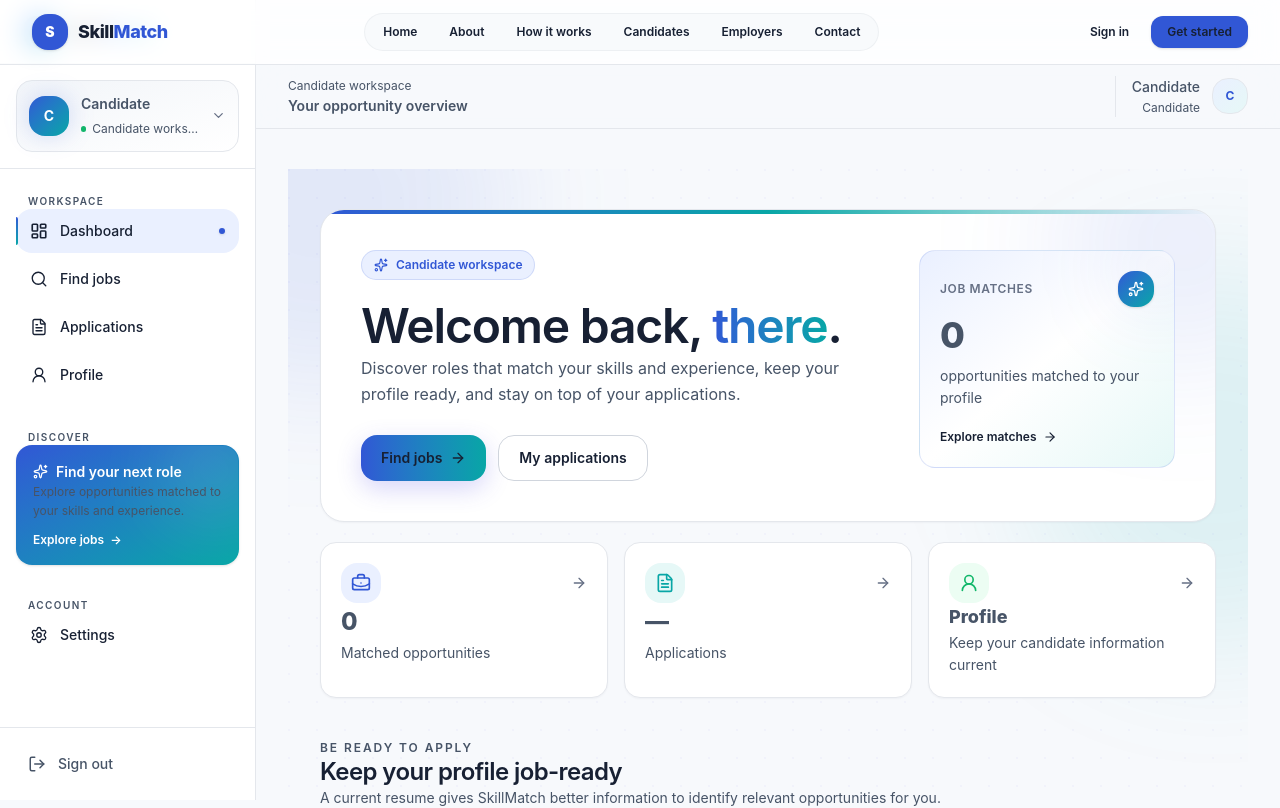
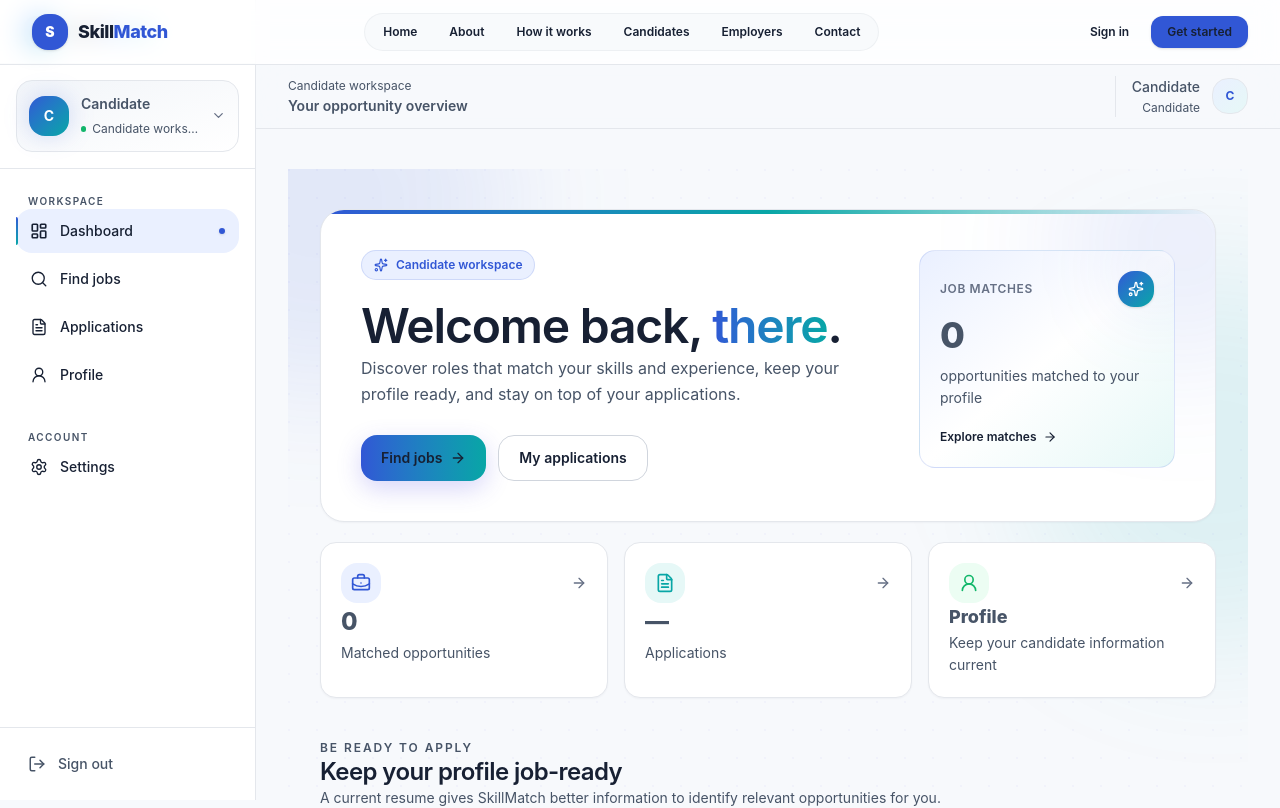
Before and after one commit to Yadelew-zemene/skill-match-platform, a Next.js app in the folder frontend/: page /candidate/dashboard in a window 1280 px wide. Shown: the top 808 px of the page. Built offline with nearby package versions, Linux system fonts and the light colour scheme.

Commit message:
style(candidate): redesign candidate dashboard layout

```diff
--- a/frontend/app/(protected)/candidate/layout.tsx
+++ b/frontend/app/(protected)/candidate/layout.tsx
@@ -407,82 +407,6 @@ export default function CandidateLayout({
           </p>
 
           <nav className="space-y-1">{renderNavItems(workspaceItems)}</nav>
-
-          {/* DISCOVERY CARD */}
-
-          <div className="mt-8">
-            <p
-              className="
-                mb-3 px-3
-                text-[10px] font-semibold uppercase
-                tracking-[0.14em]
-                text-[var(--text-muted)]
-              "
-            >
-              Discover
-            </p>
-
-            <Link
-              href="/candidate/jobs"
-              className="
-                group relative block overflow-hidden
-                rounded-2xl
-                bg-gradient-to-br
-                from-[var(--primary)]
-                to-[var(--accent)]
-                p-px
-                shadow-sm
-                transition-all duration-300
-                hover:-translate-y-0.5
-                hover:shadow-lg
-                hover:shadow-[var(--primary)]/15
-              "
-            >
-              <div
-                className="
-                  relative overflow-hidden
-                  rounded-[15px]
-                  bg-gradient-to-br
-                  from-[var(--primary)]
-                  to-[var(--accent)]
-                  px-4 py-4
-                  text-white
-                "
-              >
-                <div
-                  className="
-                    absolute -right-6 -top-6
-                    h-24 w-24 rounded-full
-                    bg-white/15 blur-2xl
-                    transition-transform duration-500
-                    group-hover:scale-125
-                  "
-                />
-
-                <div className="relative">
-                  <div className="flex items-center gap-2">
-                    <Sparkles size={15} />
-
-                    <span className="text-sm font-semibold">
-                      Find your next role
-                    </span>
-                  </div>
-
-                  <p className="mt-2 text-xs leading-5 text-white/75">
-                    Explore opportunities matched to your skills and experience.
-                  </p>
-
-                  <div className="mt-3 flex items-center gap-1.5 text-xs font-semibold">
-                    Explore jobs
-                    <span className="transition-transform duration-200 group-hover:translate-x-1">
-                      →
-                    </span>
-                  </div>
-                </div>
-              </div>
-            </Link>
-          </div>
-
           {/* ACCOUNT */}
 
           <div className="mt-8">
@@ -501,10 +425,10 @@ export default function CandidateLayout({
           </div>
         </div>
 
+
         {/* FOOTER */}
 
         <div className="shrink-0 border-t border-[var(--border)] p-4">
-
           <button
             type="button"
             onClick={handleLogout}
@@ -729,8 +653,6 @@ export default function CandidateLayout({
             {/* Mobile footer */}
 
             <div className="shrink-0 border-t border-[var(--border)] p-4">
-
-
               <button
                 type="button"
                 onClick={handleLogout}
```
